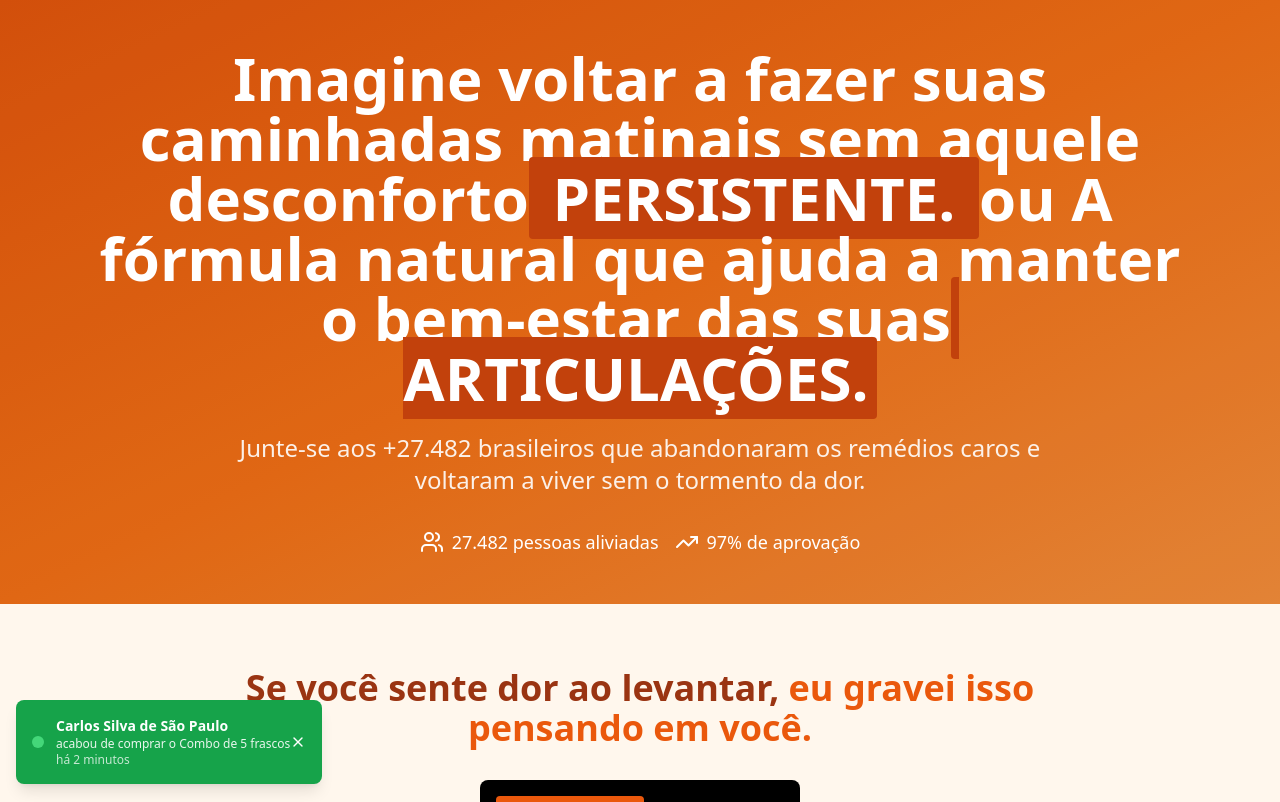
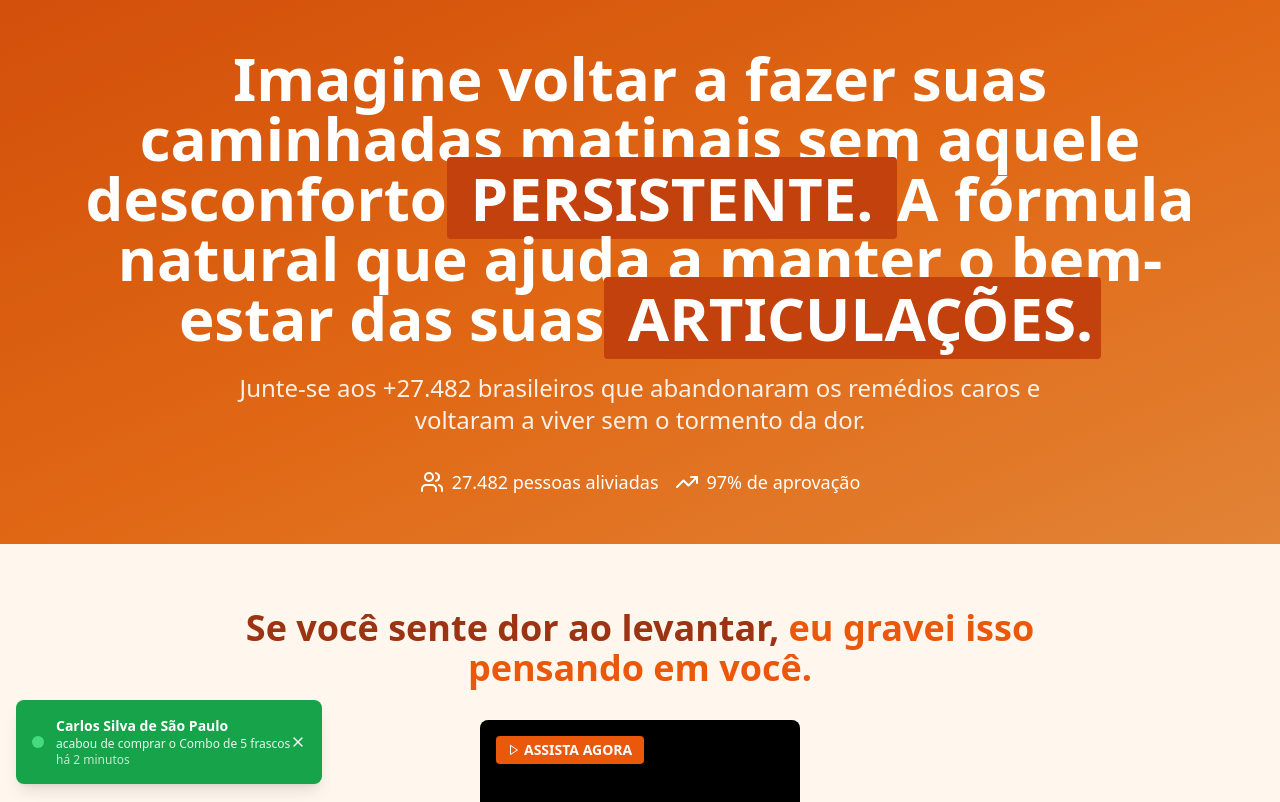
Before and after one commit to gih111/articulazen, a React (Vite) app: page / in a window 1280 px wide. Shown: the top 802 px of the page. Built offline with nearby package versions, Linux system fonts and the light colour scheme.

Commit message:
Update App.tsx

```diff
--- a/src/App.tsx
+++ b/src/App.tsx
@@ -181,7 +181,7 @@ function App() {
             <h1 className="text-2xl md:text-4xl lg:text-6xl font-black mb-4 md:mb-6 leading-tight">
              Imagine voltar a fazer suas caminhadas matinais sem aquele desconforto
               <span className="text-white block md:inline bg-orange-700 px-2 rounded"> PERSISTENTE. </span>
-              ou A fórmula natural que ajuda a manter o bem-estar das suas
+               A fórmula natural que ajuda a manter o bem-estar das suas
               <span className="text-white block md:inline bg-orange-700 px-2 rounded"> ARTICULAÇÕES.</span>
             </h1>
             <p className="text-lg md:text-xl lg:text-2xl mb-6 md:mb-8 opacity-90 max-w-4xl mx-auto">
```
